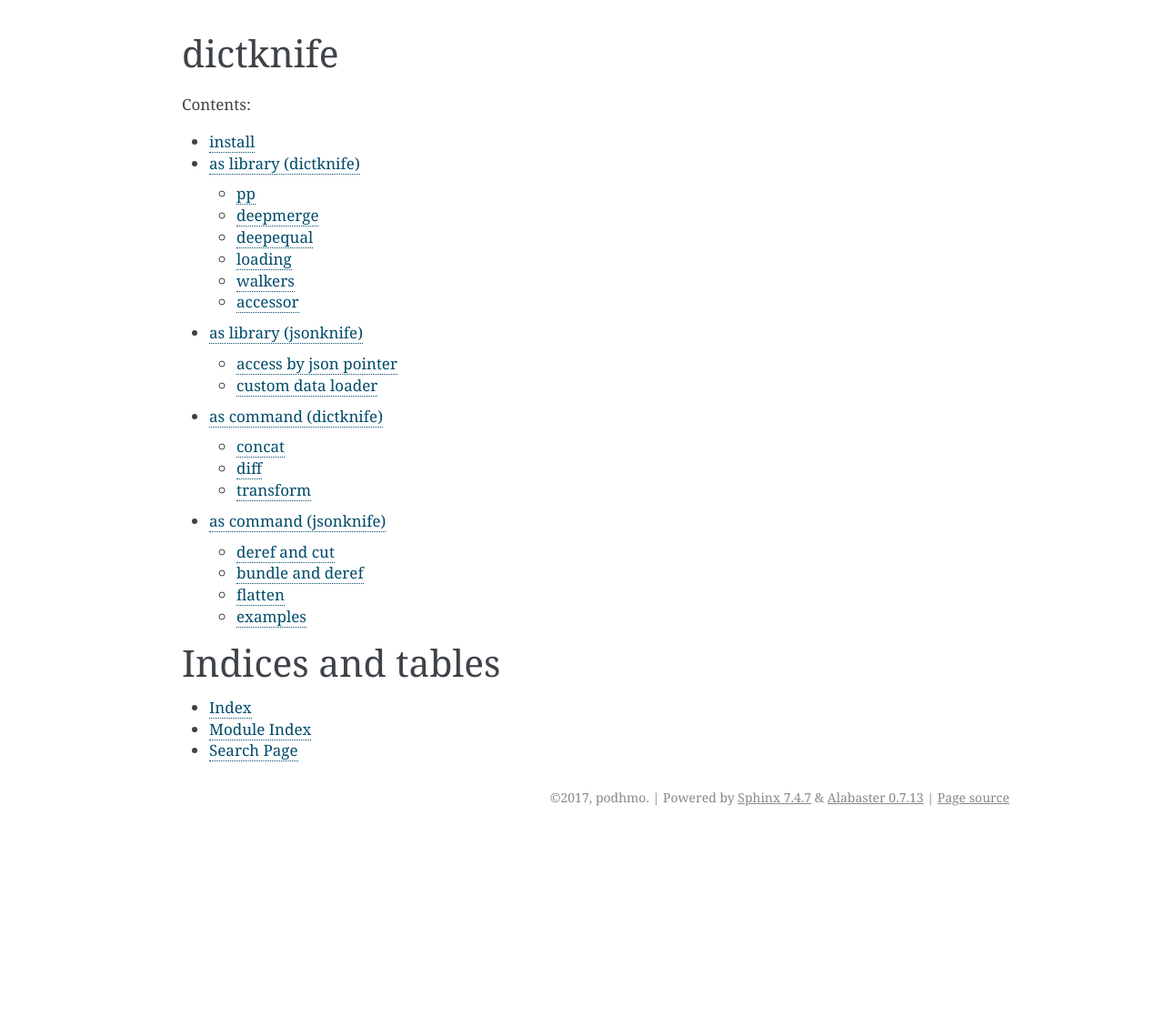
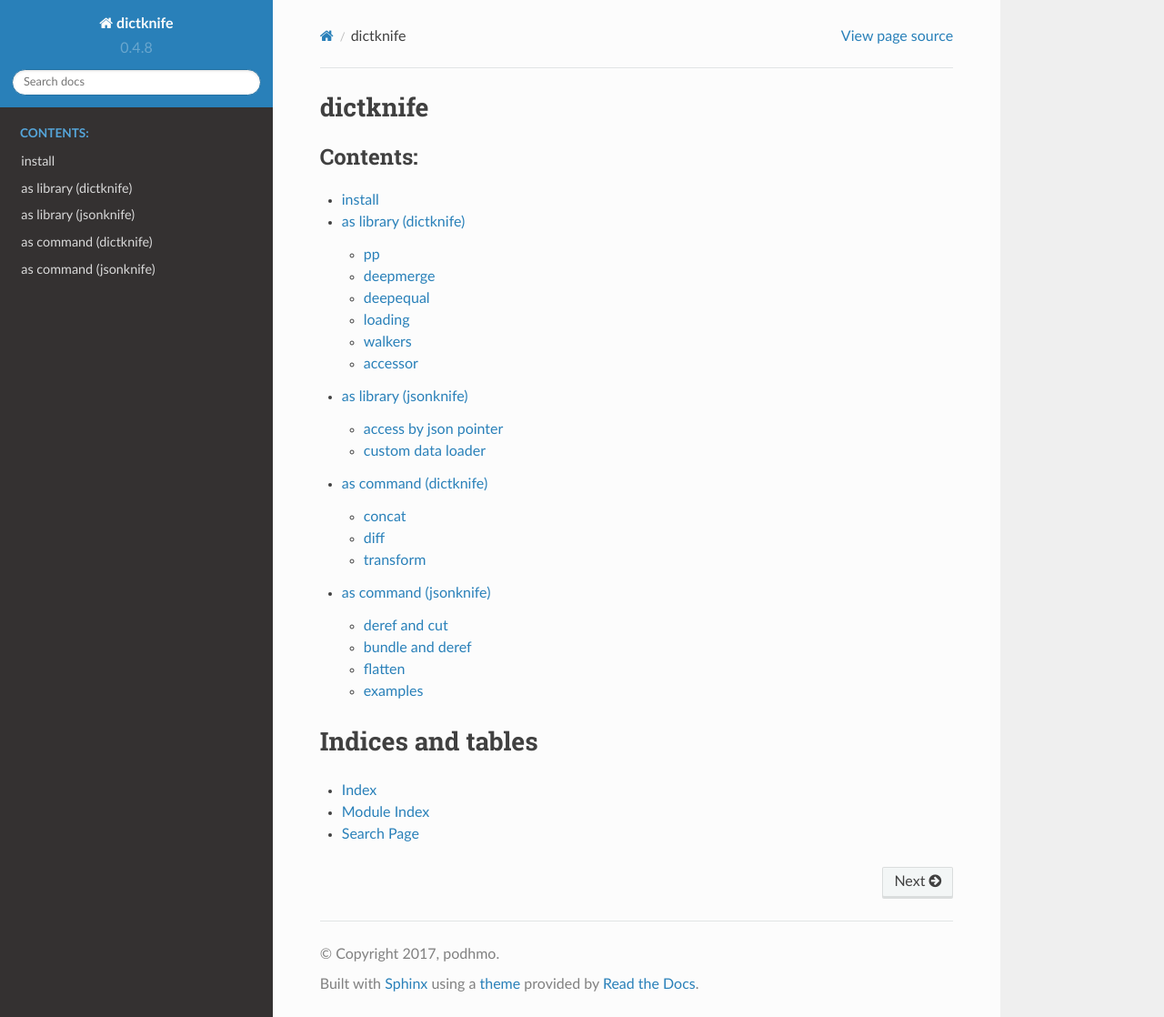
Before and after one commit to podhmo/dictknife, a Sphinx documentation site: the page built from docs/source/index.rst, in a window 1280 px wide and 1118 px high. Shown: the whole window at 91% size. Built offline with Sphinx 7.4.7 and the Read the Docs theme 2.0.0, drawn with Linux system fonts in a browser that asks for light colours.

Commit message:
docs rtd theme

```diff
--- a/docs/source/conf.py
+++ b/docs/source/conf.py
@@ -20,6 +20,7 @@
 # import os
 # import sys
 # sys.path.insert(0, os.path.abspath('.'))
+import sphinx_rtd_theme
 
 # -- General configuration ------------------------------------------------
 
@@ -85,14 +86,18 @@
 # The theme to use for HTML and HTML Help pages.  See the documentation for
 # a list of builtin themes.
 #
-html_theme = 'alabaster'
+
+# html_theme = 'alabaster'
+html_theme = "sphinx_rtd_theme"
+
+html_theme_path = [sphinx_rtd_theme.get_html_theme_path()]
 
 # Theme options are theme-specific and customize the look and feel of a theme
 # further.  For a list of options available for each theme, see the
 # documentation.
 #
 html_theme_options = {
-    "nosidebar": True,
+    # "nosidebar": True,
 }
 
 # Add any paths that contain custom static files (such as style sheets) here,
--- a/setup.py
+++ b/setup.py
@@ -18,6 +18,7 @@
 docs_extras = [
     "sphinx",
     "recommonmark",
+    "sphinx_rtd_theme",
 ]
 
 load_extras = [
```
